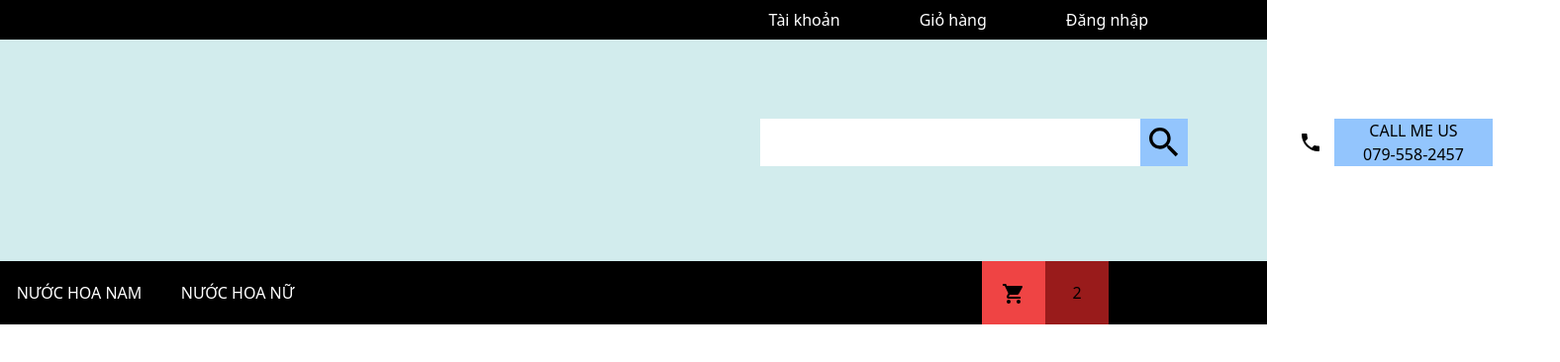
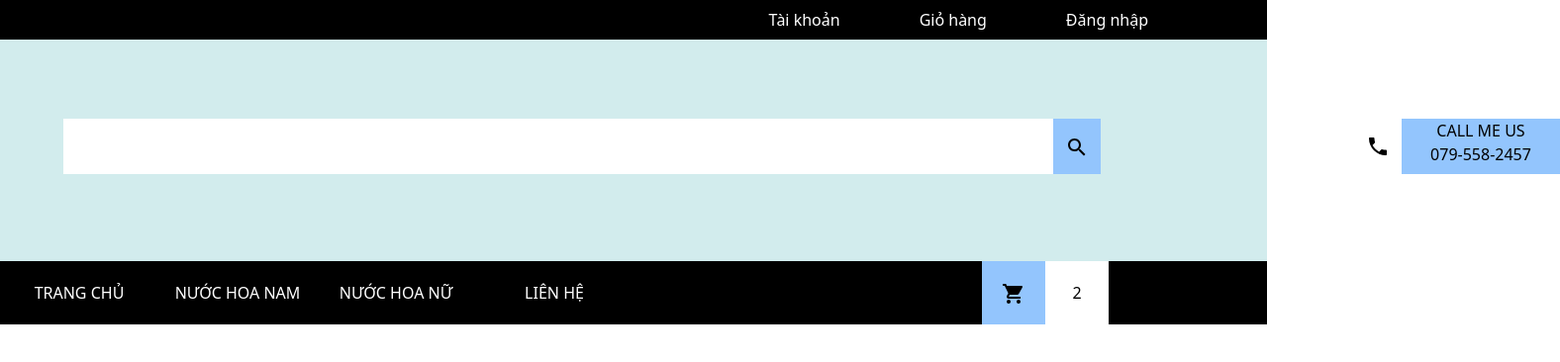
Before and after one commit to tinophan247/Tino-Ecommerce, a React (Create React App) app: page / in a window 1280 px wide. Shown: the top 366 px of the page at 99% size, 1576 px wide, since content can reach past the window. Built offline with nearby package versions, Linux system fonts and the light colour scheme.

Commit message:
TE-2: Update UI Header

```diff
--- a/src/routes/Header.js
+++ b/src/routes/Header.js
@@ -1,9 +1,8 @@
 /* eslint-disable jsx-a11y/alt-text */
 import React from 'react';
 import SearchIcon from '@mui/icons-material/Search';
+import ShoppingCartIcon from '@mui/icons-material/ShoppingCart';
 import LocalPhoneIcon from '@mui/icons-material/LocalPhone';
-import ShoppingCartIcon from '@mui/icons-material/ShoppingCart';
-import { Divider } from '@mui/material';
 
 function Header() {
   return (
@@ -12,60 +11,58 @@ function Header() {
         <div className='bg-black flex justify-end h-10 items-center'>
           <div className='mr-10 flex'>
             <button className='mr-20 h-10 text-white hover:text-gray-400 hover:bg-gray-300'>Tài khoản</button>
-            <Divider sx={{marginright:'20px'}} arientation="vertical" flexItem/>
+
             <button className='mr-20 h-10 text-white hover:text-gray-400 hover:bg-gray-300'>Giỏ hàng</button>
-            <Divider sx={{marginright:'20px'}} arientation="vertical" flexItem/>
+
             <button className='mr-20 h-10 text-white hover:text-gray-400 hover:bg-gray-300'>Đăng nhập</button>
-            <Divider sx={{marginright:'20px'}} arientation="vertical" flexItem/>
           </div>
         </div>
       </div>
 
-      <div>
-        <div className='bg-[#D2ECED] flex justify-normal h-56 items-start'>
-          <div>
+      <div className='bg-[#D2ECED] flex h-56 items-start'>
+        <div>
+          <div className='flex justify-start'>
             <img
               className='h-56'
               src='https://raw.githubusercontent.com/tinophan247/Tino-Ecommerce/2537a9043cacddbf03b0f4b35773742ddf111f62/public/images/logo.png'
             />{' '}
           </div>
-          <div className='ml-96 mt-20'>
-
+        </div>
+        <div>
+          <div className='search-box flex justify-center mt-20 ml-16'>
+            <input className='search-box_input type-text w-100 h-14'></input>
+            <button className=' bg-blue-300 h-14 w-12 hover:text-blue-900 justify-center'>
+              <SearchIcon/>
+            </button>
           </div>
-          <div className='flex ml-96 mt-20'>
-          <div className='search-box flex '>
-              <input className='search-box_input type-text w-96 h-12'></input>
-               <button className=' bg-blue-300 h-12 w-12 hover:text-blue-900 justify-center'>
-                <SearchIcon sx={{ width: '40px', height: '40px' }} />
-              </button>
-            </div>
-            <div className='w-12 h-12 ml-100 bg-white flex items-center justify-center'>
+        </div>
+        <div className='flex ml-64 mt-20'>
+        <div className='w-12 h-14 ml-100 bg-white flex items-center justify-center'>
               <LocalPhoneIcon />
             </div>
-            <div className='w-40 h-12 bg-blue-300'>
+            <div className='w-40 h-14 bg-blue-300'>
               <div>
                 <p className='flex justify-center'>CALL ME US</p>
                 <p className='flex justify-center'>079-558-2457</p>
               </div>
             </div>
-          </div>
         </div>
       </div>
 
       <div>
         <div className='bg-black flex justify-start h-16 items-center'>
           <div className='w-full flex'>
+          <button className='w-40 h-16 text-white hover:text-gray-400 hover:bg-gray-300'>TRANG CHỦ</button>
             <button className='w-40 h-16 text-white hover:text-gray-400 hover:bg-gray-300'>NƯỚC HOA NAM</button>
             <button className='w-40 h-16 text-white hover:text-gray-400 hover:bg-gray-300'>NƯỚC HOA NỮ</button>
-
+            <button className='w-40 h-16 text-white hover:text-gray-400 hover:bg-gray-300'>LIÊN HỆ</button>
           </div>
           <div className='flex justify-center mr-40'>
-            <button className='bg-red-500 w-16 h-16 hover:text-white'>
+            <button className='bg-blue-300 w-16 h-16 hover:text-white'>
               <ShoppingCartIcon />
             </button>
-            <button className='bg-red-800 w-16 h-16 hover:text-white'>2</button>
+            <button className='bg-white w-16 h-16 hover:text-white'>2</button>
           </div>
-          <div></div>
         </div>
       </div>
     </div>
--- a/tailwind.config.js
+++ b/tailwind.config.js
@@ -5,9 +5,11 @@ module.exports = {
   ],
   theme: {
     extend: {
-      margin:{
-        100:'100px'
+      width:{
+        100:'1000px'
+
       }
+
     },
   },
   plugins: [],
```
